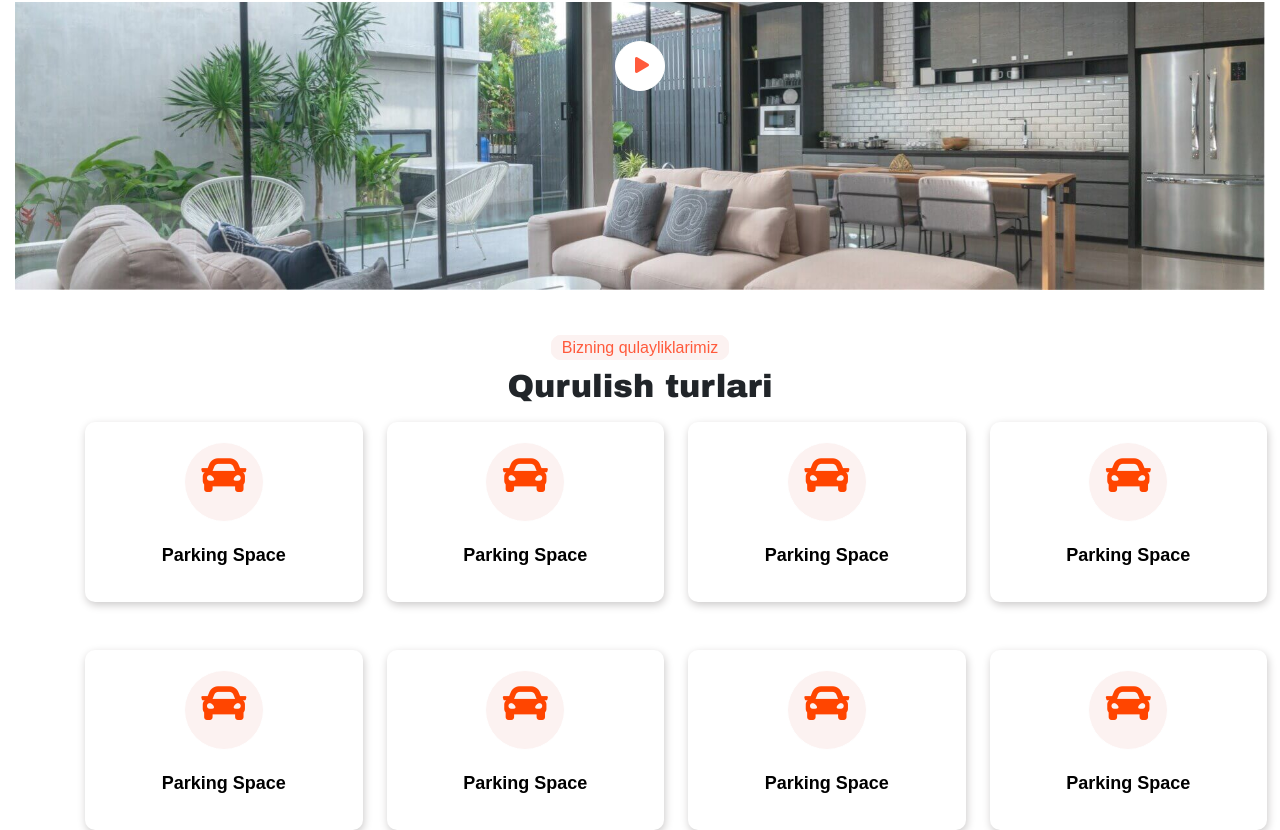
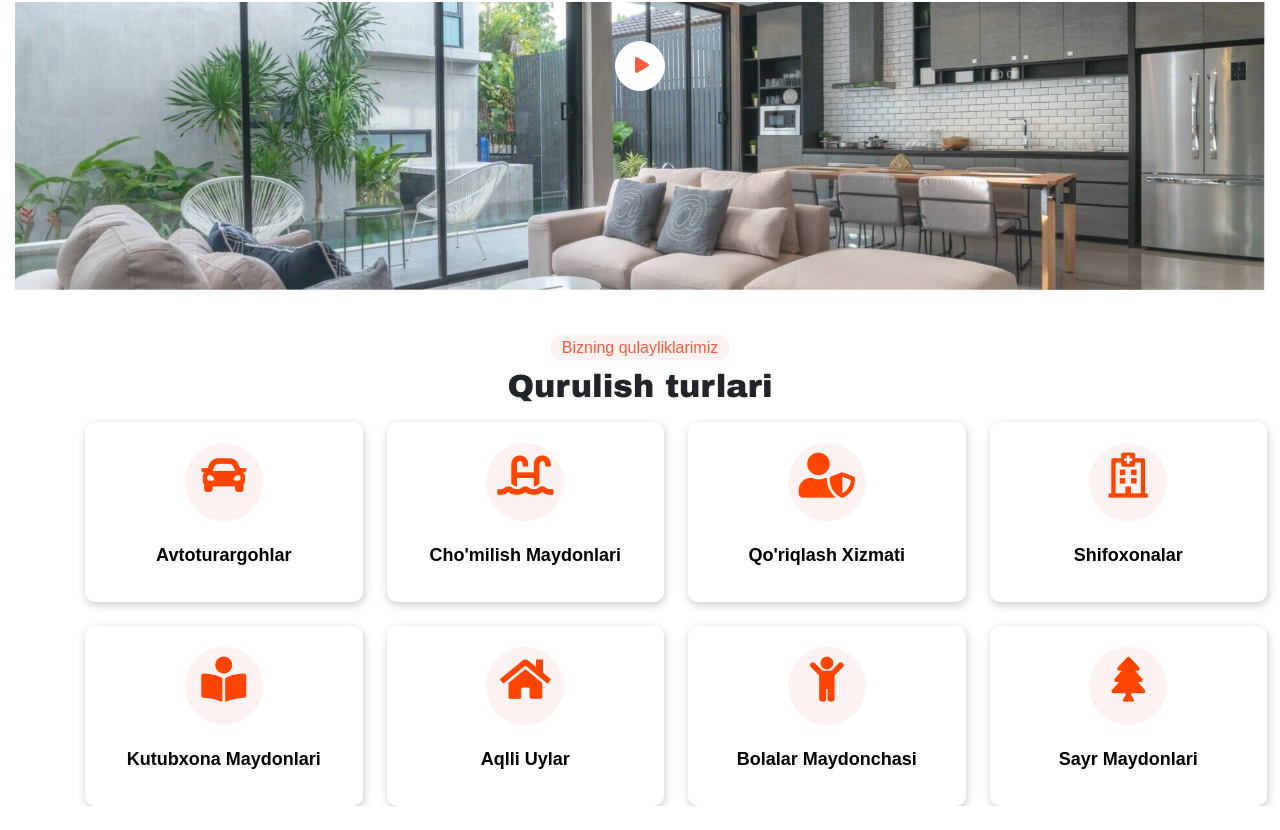
Before and after one commit to sardoraviat/Repository1, a plain HTML site: page index.html in a window 1280 px wide. Shown: the part 4358-5188 px from the top of the page. After the commit the page ends 5164 px from the top, so only its background shows below. Drawn offline with Linux system fonts and the light colour scheme.

Commit message:
adding new icons

```diff
--- a/index.html
+++ b/index.html
@@ -533,71 +533,71 @@
                                     <div class="category-icon">
                                         <i class="fas fa-car"></i>
                                    </div>
-                                  Parking Space
+                                  Avtoturargohlar
                                 </a>
                             </div>
                             <div class="col-3 card-building d-flex mr-4 ">
                                 <a href="#" class="category-title">
                                     <div class="category-icon">
-                                        <i class="fas fa-car"></i>
+                                        <i class="fas fa-swimming-pool"></i>
                                    </div>
-                                  Parking Space
+                                  Cho'milish Maydonlari
                                 </a>
                             </div>
                             <div class="col-3 card-building d-flex mr-4 ">
                                 <a href="#" class="category-title">
                                     <div class="category-icon">
-                                        <i class="fas fa-car"></i>
+                                        <i class="fas fa-user-shield"></i>
                                    </div>
-                                  Parking Space
+                                  Qo'riqlash Xizmati
                                 </a>
                             </div>
                             <div class="col-3 card-building d-flex ">
                                 <a href="#" class="category-title">
                                     <div class="category-icon">
-                                        <i class="fas fa-car"></i>
+                                        <i class="far fa-hospital"></i>
                                    </div>
-                                  Parking Space
+                                  Shifoxonalar
                                 </a>
                             </div>
                         </div>
 
 
+                    </div>
+                    <div class="row mt-4">
+                        <div class="col-12 d-flex ">
 
-                    </div>
-                    <div class="row mt-5">
-                        <div class="col-12 d-flex ">
 
                             <div class="col-3 card-building d-flex mr-4 ">
                                 <a href="#" class="category-title">
                                     <div class="category-icon">
-                                        <i class="fas fa-car"></i>
+                                        <i class="fas fa-book-reader"></i>
                                    </div>
-                                  Parking Space
+                                  Kutubxona Maydonlari
                                 </a>
                             </div>
                             <div class="col-3 card-building d-flex mr-4 ">
                                 <a href="#" class="category-title">
                                     <div class="category-icon">
-                                        <i class="fas fa-car"></i>
+                                        <i class="fas fa-home"></i>
                                    </div>
-                                  Parking Space
+                                  Aqlli Uylar
                                 </a>
                             </div>
                             <div class="col-3 card-building d-flex mr-4 ">
                                 <a href="#" class="category-title">
                                     <div class="category-icon">
-                                        <i class="fas fa-car"></i>
+                                        <i class="fas fa-child"></i>
                                    </div>
-                                  Parking Space
+                                  Bolalar Maydonchasi
                                 </a>
                             </div>
                             <div class="col-3 card-building d-flex ">
                                 <a href="#" class="category-title">
                                     <div class="category-icon">
-                                        <i class="fas fa-car"></i>
+                                        <i class="fas fa-tree"></i>
                                    </div>
-                                  Parking Space
+                                  Sayr Maydonlari
                                 </a>
                             </div>
                         </div>
```
